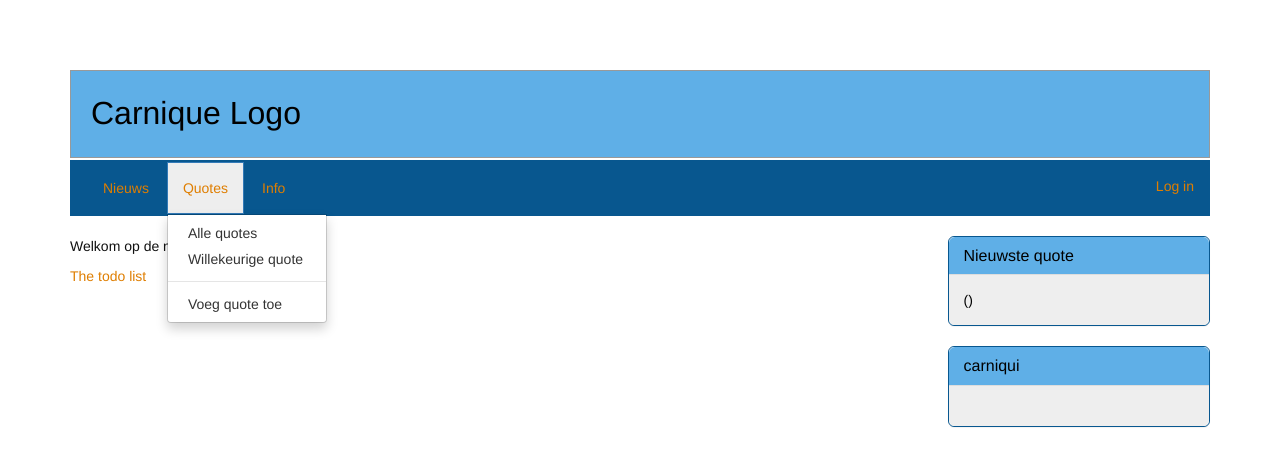
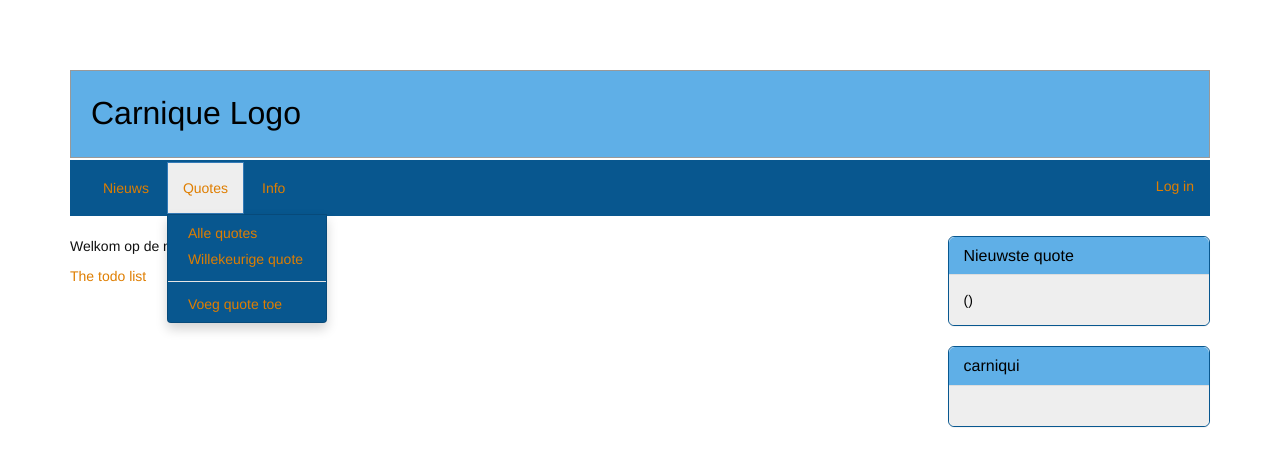
Before and after one commit to joostvunderink/carnique_site, a Django app: template carnique/templates/index.html in a window 1280 px wide, after a click on "Quotes". Shown: the top 466 px of the page. Run offline with Django 3.2, Linux system fonts and the light colour scheme; the template is opened without the code that fills it, so the values that code supplies are empty; some libraries are stand-ins or nearby versions.

Commit message:
Nav menu finally looks good.
Managed to get the colours of the menu items and the drop downs the
same.

```diff
--- a/carnique/static/css/main.css
+++ b/carnique/static/css/main.css
@@ -51,9 +51,6 @@ div.container {
 }
 
 div.cnq-header {
-/*    background: #08578F;
-    color: #ffffff;
-*/
     background: #5FAFE7;
     color: #000000;
     display: block;
@@ -70,6 +67,8 @@ div.cnq-body {
     margin-top: 20px;
 }
 
+/* The navigation bar */
+
 .navbar {
     border-radius: 0px;
     margin-bottom: 0px;
@@ -80,6 +79,30 @@ nav.navbar {
     background: #08578F;
     border-radius: 0px;
 }
+
+ul.dropdown-menu {
+    color: #DF7E00;
+    background: #08578F;
+}
+
+a.dropdown-item {
+    color: #DF7E00 !important;
+}
+
+.navbar a:hover {
+    background-color: #2580C1 !important;
+}
+
+li.navbar {
+    margin-bottom: 0px;
+}
+
+/*Make sure the pulldowns in the navigation bar appear on hover, not on click.*/
+ul.nav li.dropdown:hover > ul.dropdown-menu {
+    display: block;
+}
+
+/* The panels on the right */
 
 .panel-default {
     border: 1px solid #08578F;
@@ -103,17 +126,3 @@ a:link    { color: #DF7E00; }
 a:visited { color: #DF7E00; }
 a:active  { color: #DF7E00; }
 a:hover   { color: #DF7E00; }
-
-a.navbar:hover {
-    color: #2580C1;
-    background: #2580C1; /* Why doesn't this work? */
-}
-
-li.navbar {
-    margin-bottom: 0px;
-}
-
-/*Make sure the pulldowns in the navigation bar appear on hover, not on click.*/
-ul.nav li.dropdown:hover > ul.dropdown-menu {
-    display: block;
-}
--- a/carnique/templates/base.html
+++ b/carnique/templates/base.html
@@ -25,10 +25,10 @@
           <li class="navbar dropdown">
             <a href="/quotes/" class="navbar" data-toggle="dropdown">Quotes</a>
             <ul class="dropdown-menu">
-              <li><a href="/quotes/">Alle quotes</a></li>
-              <li><a href="/quotes/random/">Willekeurige quote</a></li>
+              <li><a href="/quotes/" class="dropdown-item">Alle quotes</a></li>
+              <li><a href="/quotes/random/" class="dropdown-item">Willekeurige quote</a></li>
               <li class="divider"></li>
-              <li><a href="/quotes/add/">Voeg quote toe</a></li>
+              <li><a href="/quotes/add/" class="dropdown-item">Voeg quote toe</a></li>
             </ul>
           </li>
           <li class="navbar"><a class="navbar" href="/whatiscarnique/">Info</a></li>
@@ -37,11 +37,11 @@
         <ul class="nav navbar-nav navbar-right">
           {% if user.is_authenticated %}
           <li class="navbar dropdown">
-            <a href="/accounts/profile/" class="navbar" data-toggle="dropdown">Ingelogd als {{ user.first_name }}</a>
+            <a href="/accounts/profile/" class="dropdown-item" data-toggle="dropdown">Ingelogd als {{ user.first_name }}</a>
             <ul class="dropdown-menu">
-              <li><a href="/profile/{{user.username}}/edit/">Mijn profiel</a></li>
+              <li><a href="/profile/{{user.username}}/edit/" class="dropdown-item">Mijn profiel</a></li>
               <li class="divider"></li>
-              <li><a href="/accounts/logout/">Log uit</a></li>
+              <li><a href="/accounts/logout/" class="dropdown-item">Log uit</a></li>
             </ul>
           </li>
           {% else %}
```
Also changed, not shown: carnique/static/css/main-light.css (+26 -17 lines).
